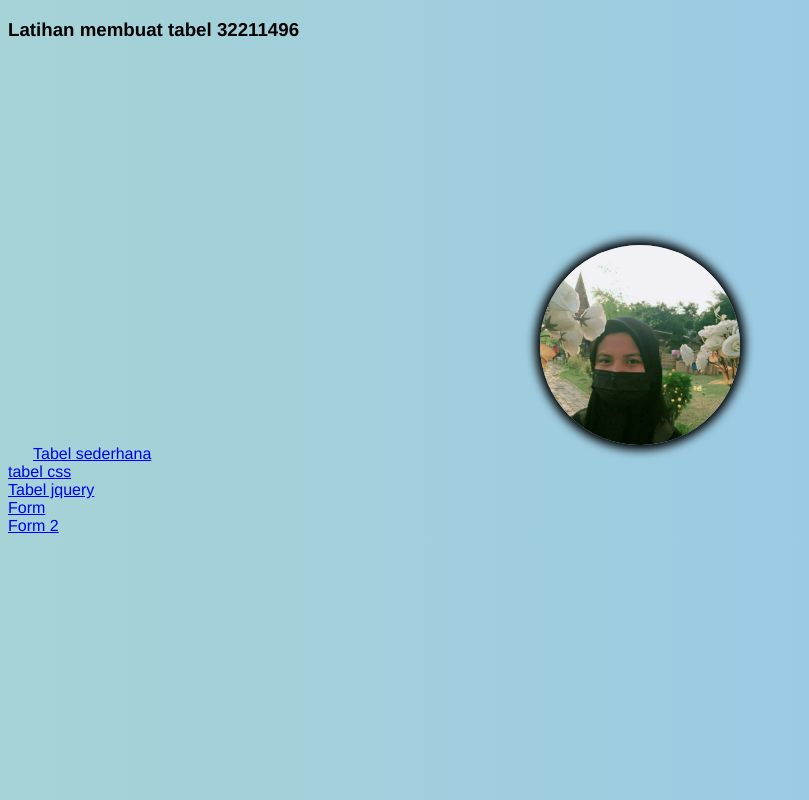
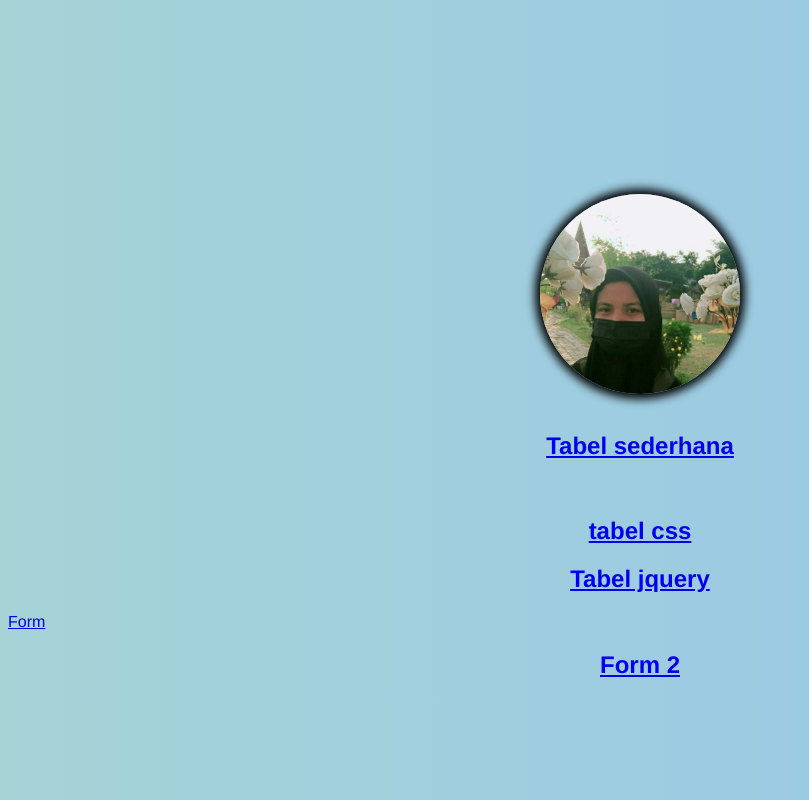
Before and after one commit to dewibsml/dewibsml1.github.io-pweb22, a plain HTML site: page index.html in a window 1280 px wide. Shown: the whole page, without its empty margins (0-809 px from the left). Drawn offline with Linux system fonts and the light colour scheme.

Commit message:
Update index.html

```diff
--- a/index.html
+++ b/index.html
@@ -1,6 +1,5 @@
  <!DOCTYPE html>
 <html lang="en">
-<h3>Latihan membuat tabel 32211496</h3>
 <head>
     <meta charset="UTF-8" />
     <meta http-equiv="X-UA-Compatible" content="IE=edge" />
@@ -18,36 +17,36 @@
     <div class="Myphoto">
       <img src="css/Myphoto.jpg" alt="" />
       <div class="tombol-teman">
-        <a onclick="alert('awali dengan bismillah?')" href="./p03/teman.html"
-           >Tabel sederhana</a
+        <a onclick="alert('mau lihat?')" href="./p03/teman.html"
+	   ><center><h2>Tabel sederhana</h2></center></a
         >
       </div>
       <div class="32211496">
       </div>
       <div class="tombol-teman-css">
-        <a onclick="alert('Jalani hari dengan semangat?')" href="./p03css/temancss.html"
-             >tabel css</a
+        <a onclick="alert('yu lihatt?')" href="./p03css/temancss.html"
+	   ><center><h2>tabel css</h2</center></a
         >
       </div>
       <div class="tombol-teman-jquery">
         <a
-          onclick="alert('Alhamdulilah?')"
+          onclick="alert('lihat yu?')"
           href="./p03jquery/temanjquery.html"
-             >Tabel jquery</a
+	   ><center><h2>Tabel jquery</h2></center></a
         >
       </div>
       <div class="tombol-rangka-surat">
 	 <a
 	    onclick="alert('sedang memuat')"
 	    href="./fop03form-lv1/form.html"
-	       >Form </a
+	    ><center<h2>Form<h/2</center></a
         >
     </div>
     <div class="tombol-p04lv2-formcss">
 	 <a
 	    onclick="alert('sedang memuat')"
 	    href="./p04-lv2/cssform.html"
-	       >Form 2</a
+	    ><center><h2>Form 2</h2></center></a
         >
     </div>
   </body>
```
